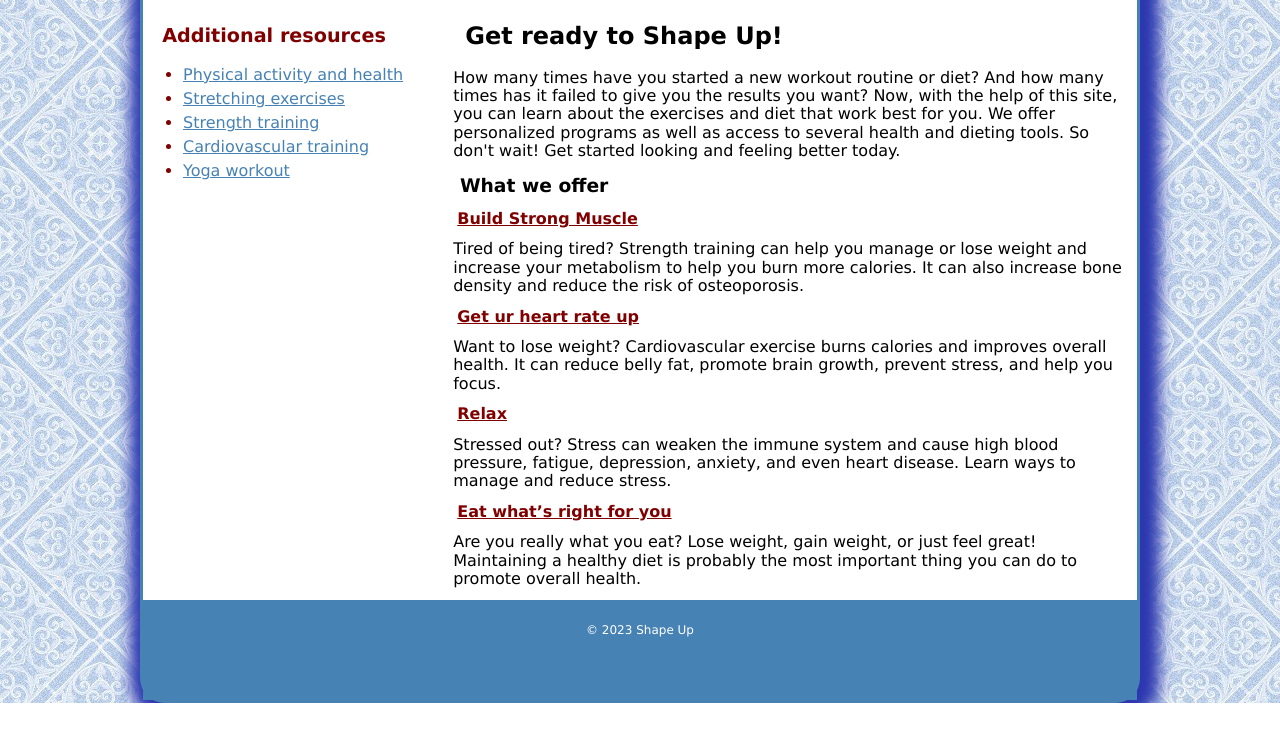
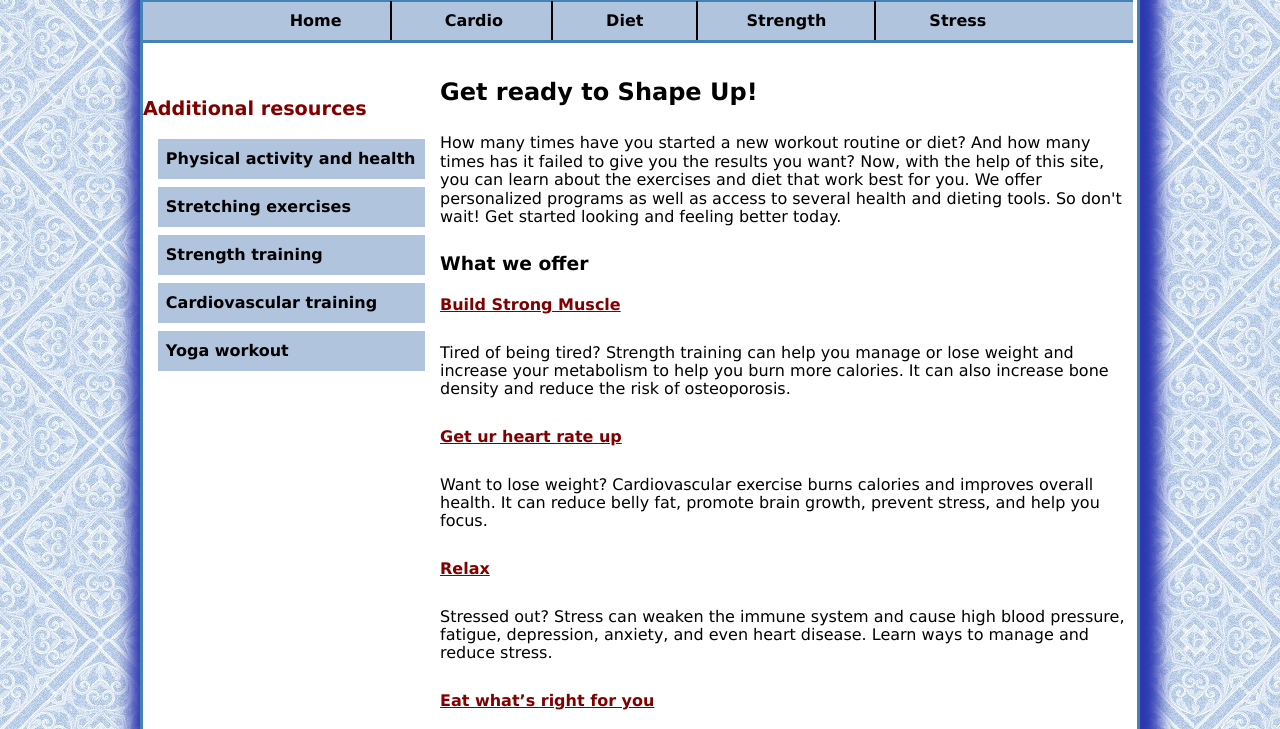
Before and after one commit to Conradkadel/shapeup, a plain HTML site: page index.html in a window 1280 px wide. Shown: the part 157-886 px from the top of the page. Before the commit the page ends 860 px from the top, so only its background shows below. Drawn offline with Linux system fonts and the light colour scheme.

Commit message:
Add files via upload

```diff
--- a/index.html
+++ b/index.html
@@ -21,6 +21,30 @@
 		<h3>Find the <span class="shadow">  best </span>fit for you</h3>
 
 	</header>
+	<nav id="nav_menu">
+		<ul>
+			<li> <a href="index.html">Home</a></li>
+			<li> <a href="cardio/index.html">Cardio</a></li>
+			<li>
+				<a href="diet/index.html">Diet</a>
+				<ul>
+					<li> <a href="diet/bmi.html">Bmi</a></li>
+					<li> <a href="diet/calories.html">Calories</a></li>
+					<li> <a href="diet/meals.html">Meals</a></li>
+				</ul>
+			</li>
+			<li> <a href="strength/index.html">Strength</a></li>
+			<li id="last">
+				<a href="stress/index.html">Stress</a>
+				<ul>
+					<li> <a href="stress/meditate.html">Meditate</a></li>
+					<li><a href="stress/tips.html">Tips</a></li>
+					<li><a href="stress/vipassana.html">Vispassana</a></li>
+				</ul>
+			</li>
+		</ul>
+	</nav>
+
 
 	<main>
 		<section>
@@ -44,6 +68,7 @@
 
 	   	</section>
 		<aside>
+			<nav id="nav_list">
 				<h3>Additional resources</h3>
 				<ul>
 					<li><a href="https://www.who.int/news-room/fact-sheets/detail/physical-activity"> Physical activity and health</a></li>
@@ -52,6 +77,7 @@
 					<li><a href="https://www.realbuzz.com/articles-interests/fitness/article/what-is-cardiovascular-training/">Cardiovascular training</a></li>
 					<li><a href="">Yoga workout</a></li>
 				</ul>
+			</nav>
 		</aside>
 	</main>
 
--- a/styles/main.css
+++ b/styles/main.css
@@ -27,6 +27,7 @@ section {
     width: 70%;
 }
 aside {
+    float: left;
     width: 30%;
 }
 aside h3 {
@@ -47,6 +48,7 @@ body {
     background-color: white;
     border-radius: 25px;
     box-shadow: 5px 5px 15px 15px rgb(44, 55, 176);
+    padding-right: .25em;
 
 
 }
@@ -63,16 +65,17 @@ header h2 {
     text-shadow: 3px 3px 7px steelblue;
 }
 
-h1, h2, h3, h4 {
+header h2 h3{
+    padding: .35em 0;
+}
 
-    margin: .75em 1em;
-
+h1{
+   padding: .5em 0;
 }
 p {
+    padding: .5em 0;
+}
 
-   margin: .75em;
-
-}
 header img {
 
     float: left;
@@ -80,8 +83,103 @@ header img {
 
 }
 
+#nav_menu {
+
+    margin: 0px;
+}
+
+ul{
+    padding-left: 0px;
+
+}
+
+
+
+#nav_list {
+
+    margin: 0px;
+    padding-left: 0p;
+
+}
+#nav_list h2{
+
+    margin-bottom: 5px;
+    text-align: center;
+}
+#nav_list ul{
+    list-style-type: none;
+    margin-left: 0px;
+}
+
+#nav_list ul li{
+
+    width: 90%;
+    margin: 0 auto .5em;
+
+}
+#nav_list a{
+    display: block;
+    font-weight: bold;
+    text-decoration: none;
+    background-color: lightsteelblue;
+    padding: .5em;
+    color: black;
+
+}
+#nav_list a:hover{
+    background-color: steelblue;
+    color: white;
+
+}
+
+
+#nav_menu ul{
+
+    list-style-type: none;
+    text-align: center;
+    border-bottom: 3px solid steelblue;
+    background-color: lightsteelblue;
+    padding: 10px 0px;
+    margin-top: 0px;
+
+
+  }
+
+#nav_menu ul ul{
+
+    display: none;
+
+  }
+
+#nav_menu ul li{
+
+    display: inline;
+    border-right: 2px solid black;
+    padding: 10px 3em;
+
+  }
+#nav_menu #last{
+
+    border-right: none;
+
+  }
+
+#nav_menu ul li a {
+    font-weight: bold;
+    text-decoration: none;
+    color: black;
+
+}
+#nav_menu ul li a:hover{
+    color: red;
+    text-decoration: underline;
+
+}
+
+
 main {
     clear: both;
+
 }
 
 /* aside link colors */
```
Lines whose indentation alone changed are shown as unchanged.
